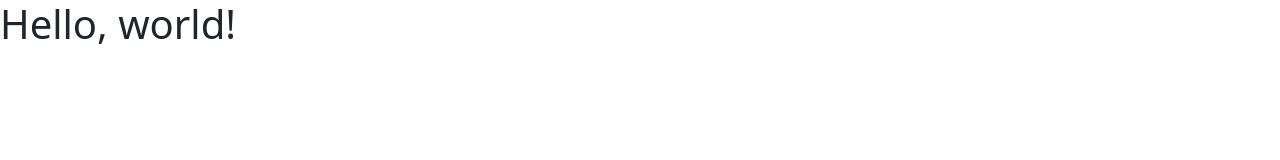
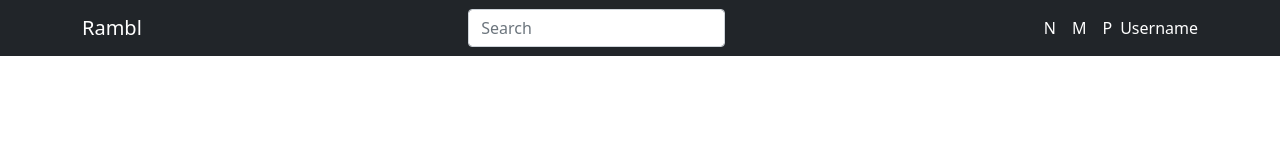
Before and after one commit to Flatfire/rambling, a plain HTML site: page index.html in a window 1280 px wide. Drawn offline with nearby package versions, Linux system fonts and the light colour scheme.

Commit message:
Added navbar and bootstrap elements.

```diff
--- a/index.html
+++ b/index.html
@@ -11,7 +11,25 @@
     <title>Hello, world!</title>
   </head>
   <body>
-    <h1>Hello, world!</h1>
+    <nav class="navbar navbar-expand-lg navbar-dark bg-dark">
+      <div class="container-md">
+        <a class="navbar-brand">Rambl</a>
+        <button class="navbar-toggler" type="button" data-bs-toggle="collapse" data-bs-target="#navbarSupportedContent" aria-controls="navbarSupportedContent" aria-expanded="false" aria-label="Toggle navigation">
+          <span class="navbar-toggler-icon"></span>
+        </button>
+        <div class="collapse navbar-collapse" id="navbarSupportedContent">
+          <form class="d-flex mx-auto">
+            <input class="form-control" type="text" placeholder="Search" aria-label="Search">
+          </form>
+          <ul class="navbar-nav mb-2 mb-lg-0" style="color:white;">
+            <li class="nav-item mx-2">N</li>
+            <li class="nav-item mx-2">M </li>
+            <li class="nav-item mx-2">P </li>
+            <li class="nav-item"> Username</li>
+          </ul>
+        </div>
+      </div>
+    </nav>
 
   <!-- Make sure this loads at the end to reduce content blocking -->
   <script src="https://cdn.jsdelivr.net/npm/bootstrap@5.0.1/dist/js/bootstrap.bundle.min.js" integrity="sha384-gtEjrD/SeCtmISkJkNUaaKMoLD0//ElJ19smozuHV6z3Iehds+3Ulb9Bn9Plx0x4" crossorigin="anonymous">
```
Also changed, not shown: 1 other file.
